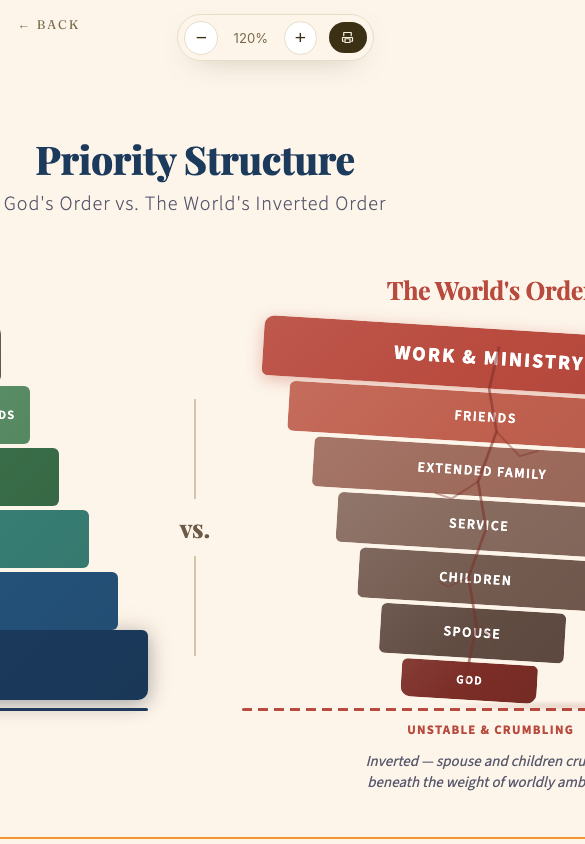
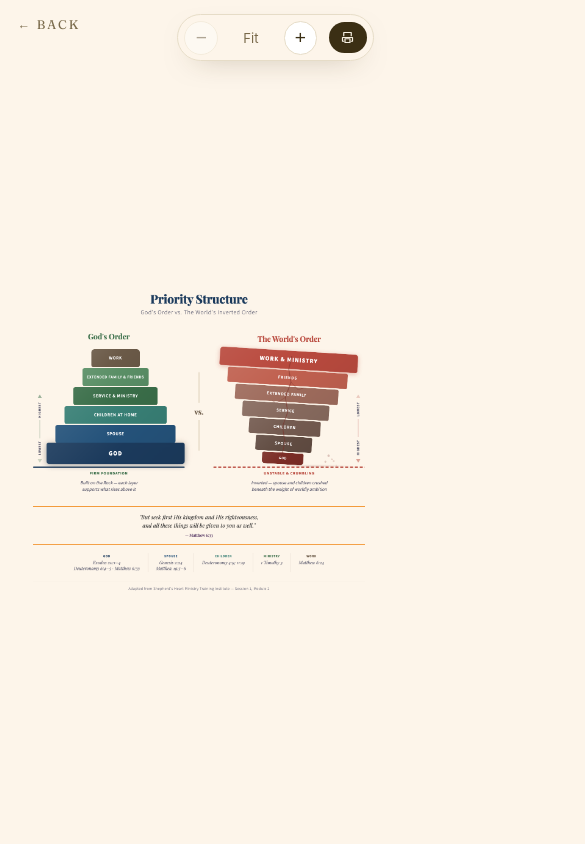
Before and after one commit to mirage-faith/web, a website: page public/mmm/library/2026-09/priority-structure.html in a window 390 px wide. Shown: the top 844 px of the page, 585 px wide, since content can reach past the window. Drawn offline with Linux system fonts and the light colour scheme.

Commit message:
Viewer zoom: fit-to-page baseline, grows on zoom, mobile-safe
Zoom is now relative to a viewport-computed fit width (recomputed on
resize), not absolute pixels: starts at Fit (never wider than the
page, so mobile is fine), + grows past the viewport with scroll to
every edge (margin:auto centering no longer clips). 100-400% in 25%
steps.

Co-Authored-By: Claude Opus 4.8 <noreply@anthropic.com>
Claude-Session: https://claude.ai/code/session_01Gu9TBTKnJYsck2XiqrVB6T

```diff
--- a/public/mmm/library/2026-09/priority-structure.html
+++ b/public/mmm/library/2026-09/priority-structure.html
@@ -12,9 +12,10 @@
   <style>
     * { margin: 0; box-sizing: border-box; }
     body { background: #fdf5ea; font-family: Fraunces, Georgia, serif; min-height: 100vh; }
-    /* scrollable stage: image centered when small, scrolls when zoomed big */
-    .stage { min-height: 100vh; display: flex; align-items: center; justify-content: center; padding: 5.5rem 1.2rem 2.5rem; }
-    .stage img { display: block; height: auto; transition: width .18s ease-out; }
+    /* scrollable stage. margin:auto on the child centers it AND still lets
+       you scroll to every edge once zoom makes it larger than the viewport. */
+    .stage { min-height: 100vh; display: flex; padding: 5rem 1rem 2rem; }
+    .stage img { margin: auto; display: block; height: auto; transition: width .18s ease-out; }
 
     .back {
       position: fixed; top: 1.05rem; left: 1.1rem; z-index: 10; color: #7a6a4b; text-decoration: none;
@@ -50,7 +51,7 @@
   <a class="back" href="/mmm/library/2026-09/">&larr; Back</a>
   <div class="ctl">
     <button id="out" type="button" aria-label="Zoom out">&minus;</button>
-    <span class="pct" id="pct">120%</span>
+    <span class="pct" id="pct">Fit</span>
     <button id="in" type="button" aria-label="Zoom in">+</button>
     <a class="pdf" href="./handout-priorities.pdf" target="_blank" rel="noopener">
       <svg width="15" height="15" viewBox="0 0 24 24" fill="none" stroke="currentColor" stroke-width="1.9" stroke-linecap="round" stroke-linejoin="round"><path d="M6 9V4h12v5"></path><path d="M6 18H4v-6h16v6h-2"></path><path d="M8 14h8v6H8z"></path></svg>
@@ -64,21 +65,28 @@
 
   <script>
     (() => {
-      const NAT = 1200;            // natural width of the graphic in px
-      const MIN = 40, MAX = 400, STEP = 10;
-      let z = 120;                 // start zoomed in
+      const NAT_W = 1200, NAT_H = 1105, ASPECT = NAT_W / NAT_H;
+      const MIN = 100, MAX = 400, STEP = 25;   // 100% == fit to page
+      let z = 100;
       const img = document.getElementById("img");
       const pct = document.getElementById("pct");
       const zin = document.getElementById("in");
       const zout = document.getElementById("out");
+      // width at which the whole graphic fits the current viewport (never wider than the page)
+      const fitWidth = () => {
+        const availW = window.innerWidth - 24;        // side gutters
+        const availH = window.innerHeight - 108;       // room for the control bar + padding
+        return Math.max(140, Math.min(NAT_W, availW, availH * ASPECT));
+      };
       const apply = () => {
-        img.style.width = Math.round(NAT * z / 100) + "px";
-        pct.textContent = z + "%";
+        img.style.width = Math.round(fitWidth() * z / 100) + "px";
+        pct.textContent = z === 100 ? "Fit" : z + "%";
         zin.disabled = z >= MAX;
         zout.disabled = z <= MIN;
       };
       zin.addEventListener("click", () => { z = Math.min(MAX, z + STEP); apply(); });
       zout.addEventListener("click", () => { z = Math.max(MIN, z - STEP); apply(); });
+      window.addEventListener("resize", apply);
       apply();
     })();
   </script>
```
